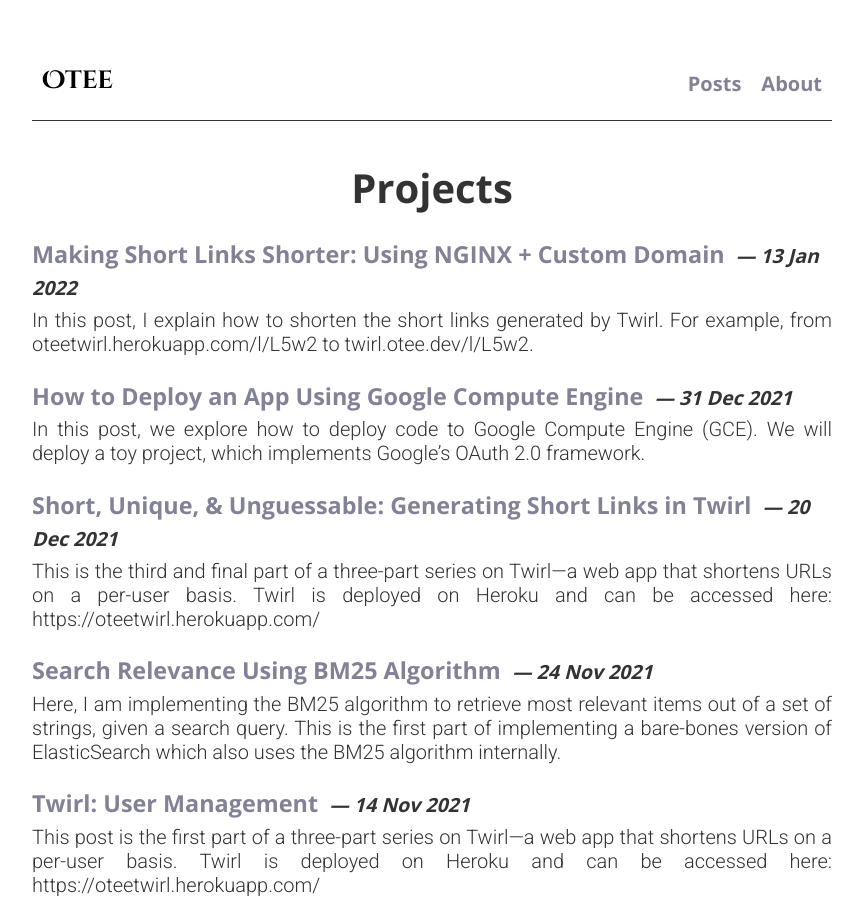
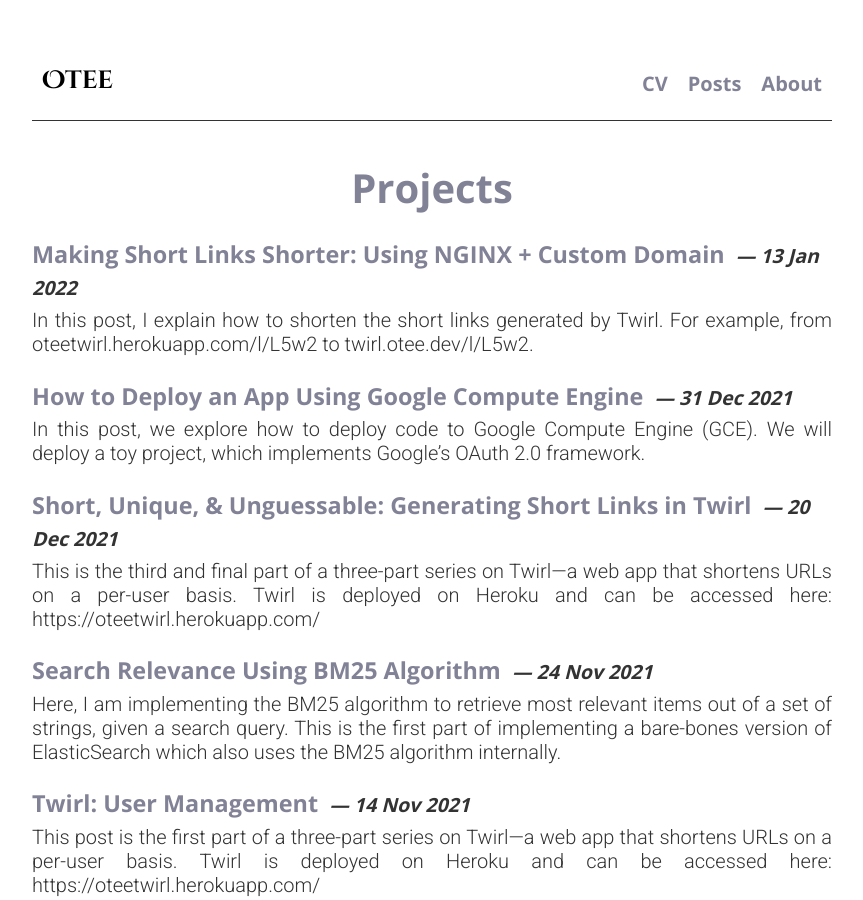
Before and after one commit to oitee/oitee.github.io, a Jekyll site: the page built from index.html, in a window 1280 px wide and 900 px high. Shown: the whole window, without its empty margins (208-1071 px from the left). Built offline with Jekyll 4.4.1, drawn with Linux system fonts in a browser that asks for light colours.

Commit message:
Add CV link to the header and update CV

```diff
--- a/_layouts/default.html
+++ b/_layouts/default.html
@@ -44,6 +44,8 @@
                     <a href="{{site.baseurl}}/">
                         <li>Posts</li>
                     </a>
+                    <a href="{{site.baseurl}}/cv.pdf">
+                        <li>CV</li>
 
                 </ul>
             </div>
```
Also changed, not shown: 1 other file.
